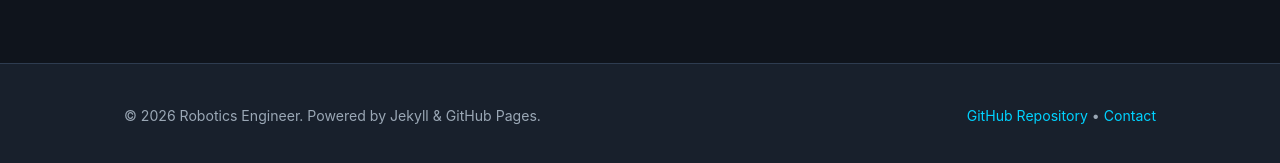
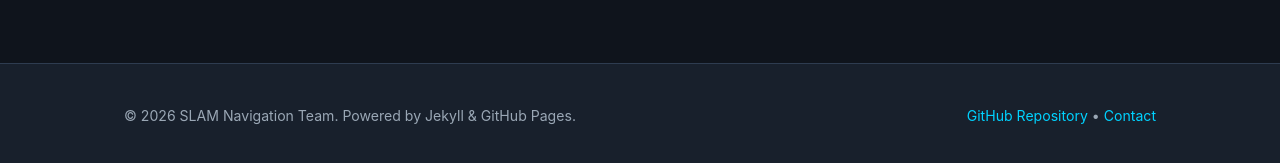
Before and after one commit to slam-navigation-project/slam-navigation-site, a Jekyll site: the page built from index.html, in a window 1280 px wide and 1361 px high. Shown: the part 1194-1357 px from the top of the window. Built offline with Jekyll 4.4.1, drawn with Linux system fonts in a browser that asks for light colours; some web fonts are replaced.

Commit message:
Update _config.yml

```diff
--- a/_config.yml
+++ b/_config.yml
@@ -1,14 +1,14 @@
 # Site Settings
 title: "SLAM Autonomous Driving Project"
 description: "LiDAR-based SLAM & Nav2 Autonomous Navigation Project Portfolio"
-url: "https://your-username.github.io"
-baseurl: "" # e.g. "/slam-project" if repository name is not your-username.github.io
+url: "https://slam-navigation-project.github.io"
+baseurl: "/slam-navigation-site"
 
 # Author Details
 author:
-  name: "Robotics Engineer"
+  name: "SLAM Navigation Team"
   email: "developer@example.com"
-  github: "your-username"
+  github: "slam-navigation-project"
 
 # Build Settings
 markdown: kramdown
```
